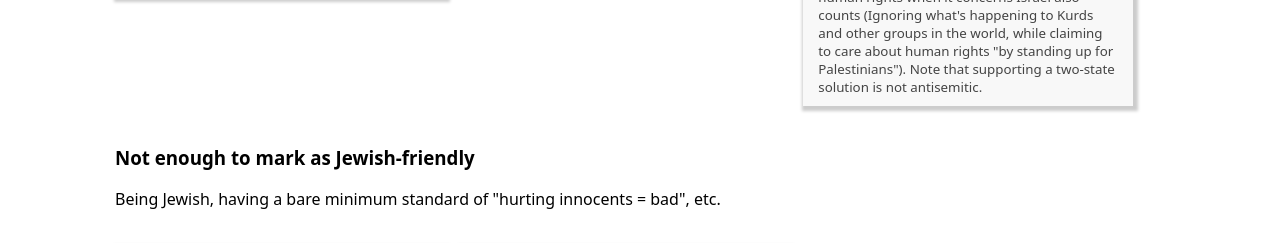
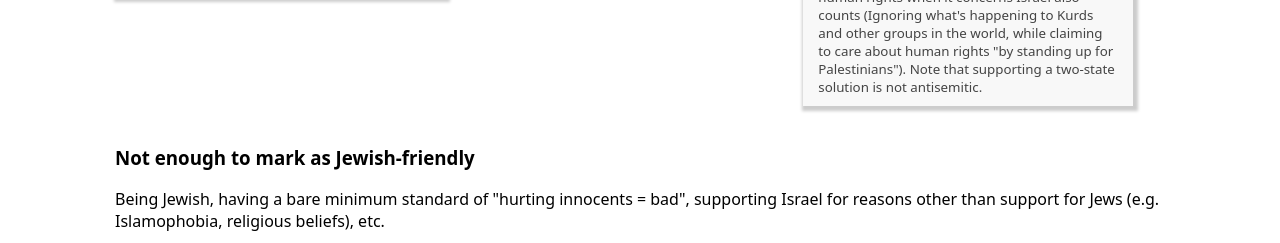
Before and after one commit to Blagai/AntiSemSite, a plain HTML site: page index.html in a window 1280 px wide. Shown: the part 2752-2995 px from the top of the page. Drawn offline with Linux system fonts and the light colour scheme.

Commit message:
Update index.html

```diff
--- a/index.html
+++ b/index.html
@@ -138,7 +138,7 @@
                 </div>
 
                 <h3>Not enough to mark as Jewish-friendly</h3>
-                <p>Being Jewish, having a bare minimum standard of "hurting innocents = bad", etc.</p>
+                <p>Being Jewish, having a bare minimum standard of "hurting innocents = bad", supporting Israel for reasons other than support for Jews (e.g. Islamophobia, religious beliefs), etc.</p>
                 <div class="example">
                     <div class="fb-post">
                         <img class="fb-thumb" src="https://raw.githubusercontent.com/Blagai/AntiSemSite/main/sample-users/sarah.jpg" alt="Sarah">
```
